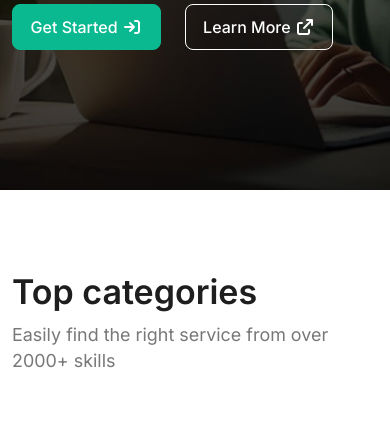
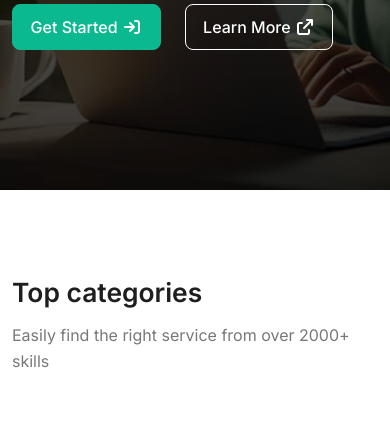
Before and after one commit to athikapriya/django-job-portal, a Django app: template base/templates/base/index.html in a window 390 px wide. Shown: the part 459-889 px from the top of the page. Run offline with Django 3.2, Linux system fonts and the light colour scheme; the template is opened without the code that fills it, so the values that code supplies are empty; some libraries are stand-ins or nearby versions; some web fonts are replaced.

Commit message:
fix responsive issues

```diff
--- a/base/static/base/css/responsive.css
+++ b/base/static/base/css/responsive.css
@@ -7,6 +7,15 @@
 /* X-Large screen(>= 1200px) */
 @media screen and (max-width:1200px) {
 
+    /* common code */
+    .section-heading{
+        font-size: 2rem;
+    }
+
+    /* top categories */
+    #top-categories .overlay{
+        width: 89%;
+    }
 }
 
 
@@ -16,6 +25,10 @@
     /* common code */
     .my-btn{
         padding: 0.72rem 1.2rem;
+    }
+
+    .section-heading{
+        font-size: 1.75rem ;
     }
 
     /* navbar */
@@ -44,6 +57,10 @@
         padding: 0.62rem 1.1rem;
     }
 
+    .section-description{
+        font-size: 1rem;
+    }
+
     /* hero-section */
     #hero-section .hero-contents{
         padding: 220px 0px 140px;
@@ -54,11 +71,20 @@
         font-size: 1.1rem;
     }
 
+    /* top categories */
+    #top-categories .overlay{
+        width: 91%;
+    }
 }
 
 
 /* samll screen(>= 576px) */
 @media screen and (max-width:576px) {
+
+    /* common code */
+    .section-heading{
+        font-size: 1.65rem ;
+    }
 
     /* nav-logins display:none */
     .nav-logins{
@@ -74,6 +100,16 @@
     .hero-description{
         line-height: 1.65rem;
     }
+
+    /* top categories */
+    .category-box img{
+        width: 80%;
+        margin: 0px auto;
+    }
+
+    #top-categories .overlay{
+        width: 75%;
+    }
 }
 
 /* extra small screen(>=400px) */
```
